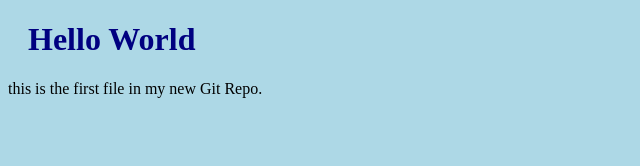
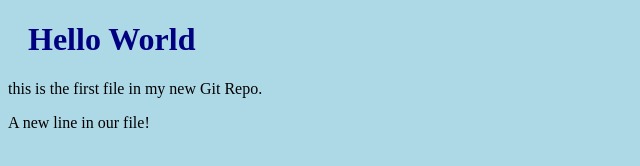
Before and after one commit to Rvranjan99/git-tutorial, a plain HTML site: page index.html in a window 1280 px wide. Shown: the whole page, without its empty margins (0-640 px from the left). Drawn offline with Linux system fonts and the light colour scheme.

Commit message:
updated index.html with a new line

```diff
--- a/index.html
+++ b/index.html
@@ -9,5 +9,8 @@
 <body>
     <h1>Hello World</h1>
     <p>this is the first file in my new Git Repo.</p>
+    <p>
+        A new line in our file!
+    </p>
 </body>
 </html>
```
